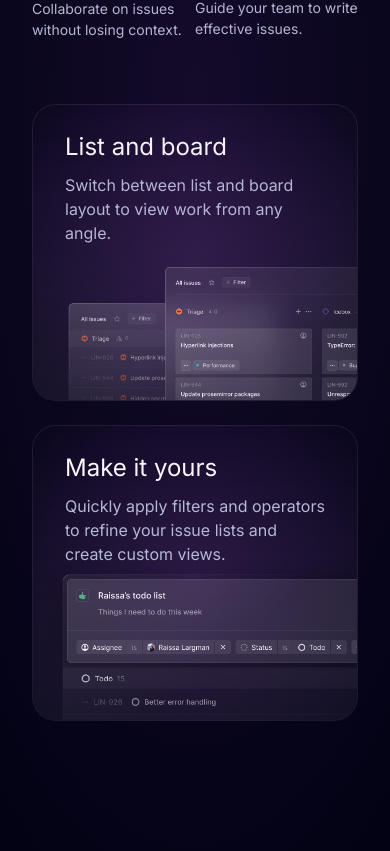
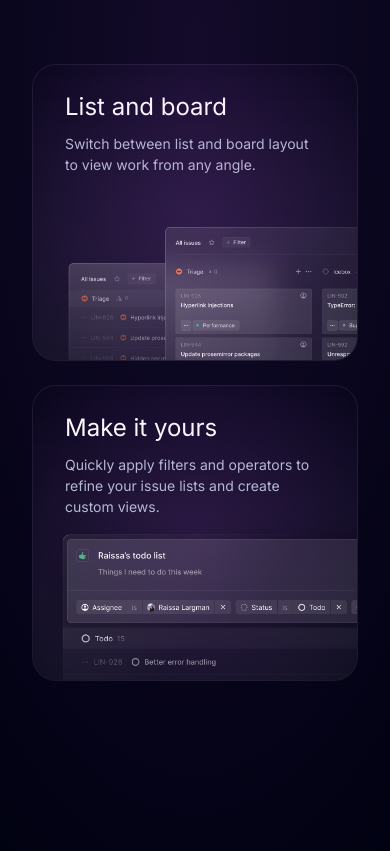
Before and after one commit to Marvinkwame/Linear-Landing-Page, a Next.js app: page / in a window 390 px wide. Shown: the part 3973-4824 px from the top of the page. Built offline with nearby package versions, Linux system fonts and the light colour scheme.

Commit message:
Css issues

```diff
--- a/app/components/Features.tsx
+++ b/app/components/Features.tsx
@@ -16,7 +16,7 @@ const Features = ({ children, color, colorDark }: Props) => {
     return (
         <section
             ref={ref}
-            className={classNames('relative overflow-x-clip flex flex-col items-center py-[12.8rem] after:absolute after:inset-0 after:bg-[radial-gradient(ellipse_100%_40%_at_50%_60%,rgba(var(--feature-color),0.1),transparent)] before:absolute before:w-full before:h-[40rem] before:bg-no-repeat before:[mask:radial-gradient(100%_50%_at_center_center,_black,_transparent)] before:[background-position:1%_0%,99%_0%] before:[background-size:50%_100%,50%_100%] before:bg-[conic-gradient(from_90deg_at_80%_50%,#000212,rgb(var(--feature-color-dark))),conic-gradient(from_270deg_at_20%_50%,rgb(var(--feature-color-dark)),#000212)] before:transition-[transform,opacity] before:duration-1000 before:ease-in',
+            className={classNames('relative overflow-x-clip flex flex-col items-center py-[8.8rem] after:absolute after:inset-0 after:bg-[radial-gradient(ellipse_100%_40%_at_50%_60%,rgba(var(--feature-color),0.1),transparent)] before:absolute before:w-full before:h-[40rem] before:bg-no-repeat before:[mask:radial-gradient(100%_50%_at_center_center,_black,_transparent)] before:[background-position:1%_0%,99%_0%] before:[background-size:50%_100%,50%_100%] before:bg-[conic-gradient(from_90deg_at_80%_50%,#000212,rgb(var(--feature-color-dark))),conic-gradient(from_270deg_at_20%_50%,rgb(var(--feature-color-dark)),#000212)] before:transition-[transform,opacity] before:duration-1000 before:ease-in',
                 inView && "is-visible before:opacity-100 before:[transform:rotate(180deg)_scale(2)]",
                 !inView && "before:opacity-40 before:rotate-180 "
             )}
@@ -111,7 +111,7 @@ const FeatureCards = ({ features }: FeatureCardProps) => {
                 {features.map(({ image, text, title, imageClassName }) => (
                     <div key={title} className='relative before:absolute before:inset-0 aspect-[1.1/1] overflow-hidden before:bg-glass-gradient rounded-[2.4rem] md:rounded-[4.8rem] py-6 px-8 md:p-14 border border-bar bg-[radial-gradient(ellipse_at_center,rgba(var(--feature-color),0.15),transparent)]'>
                         <h3 className='mb-2 text-2xl text-white'>{title}</h3>
-                        <p className="max-w-[31rem] text-md text-primary-text">{text}</p>
+                        <p className="max-w-[31rem] mb-16 md:mb-0 text-sm md:text-md text-primary-text">{text}</p>
                         <img
                             src={image}
                             alt={title}
```
